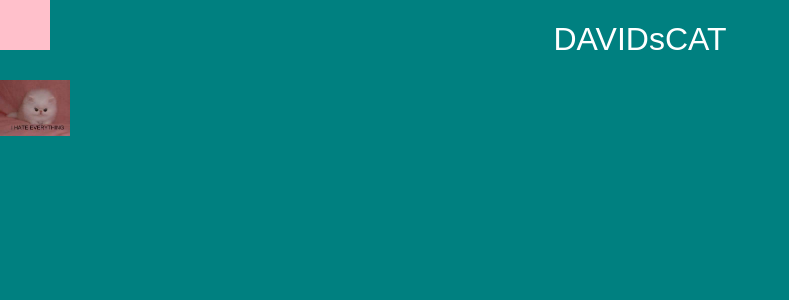
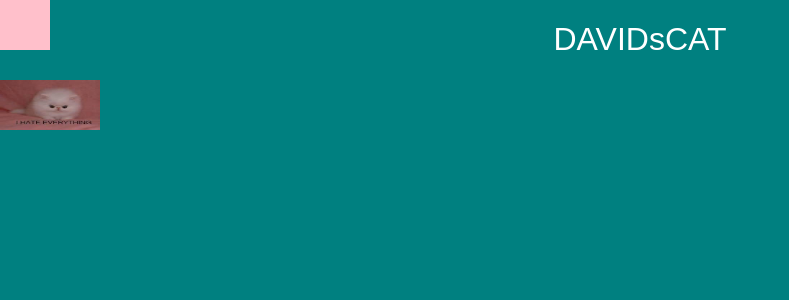
Before and after one commit to kimyouree/davidsCat, a React (Create React App) app: page / in a window 1280 px wide. Shown: the top 300 px of the page, without its empty margins (0-789 px from the left). Built offline with nearby package versions, Linux system fonts and the light colour scheme.

Commit message:
added variable div sizes

```diff
--- a/src/App.js
+++ b/src/App.js
@@ -7,6 +7,10 @@ import CatObject from './CatObject';
 // set inital velocity and acceleration
 const initialVel = 3;
 const acceleration = 1;
+const catW = 100;
+const catH = 50;
+const mouseW = 50;
+const mouseH = 50;
 
 class App extends Component {
   constructor(){
@@ -30,7 +34,8 @@ class App extends Component {
     this.accelerate = this.accelerate.bind(this);
     this.checkWallCollision = this.checkWallCollision.bind(this);
  }
- // this are the mouse/cursor coordinates
+
+ // get the mouse/cursor coordinates
 getMousePos(e){
     this.setState({
       mousePos: {
@@ -118,16 +123,20 @@ accelerate(){
   })
 }
 
+// end the game
+// endGame(){
+//      const catX = this.state.catPos.x,
+//           catY = this.state.catPos.y,
+
+//      if((||) && (||))
+// }
 
   render() {
     return (
       <div className="App">
         <h1 className="title">DAVIDsCAT</h1>
-        <MouseObject/>
-        <CatObject/>
-
-
-
+        <MouseObject mouseW={mouseW} mouseH={mouseH}/>
+        <CatObject catW={catW} catH={catH}/>
       </div>
     );
   }
--- a/src/CatObject.js
+++ b/src/CatObject.js
@@ -6,7 +6,7 @@ class CatObject extends React.Component{
         return(
 
                 <div className="absolute" id="cat-object">
-                    <img className="cathead--size" src="/cathead.jpeg"/>
+                    <img width={this.props.catW + 'px'} height={this.props.catH + 'px'} src="/cathead.jpeg"/>
                 </div>
 
         )
--- a/src/MouseObject.css
+++ b/src/MouseObject.css
@@ -1,8 +1,3 @@
-.mouse--size{
-    height: 50px;
-    width: 50px;
-}
-
 .mouse--color{
     background-color: pink;
 }
--- a/src/MouseObject.js
+++ b/src/MouseObject.js
@@ -3,10 +3,12 @@ import './MouseObject.css';
 
 class MouseObject extends React.Component{
     render(){
+         const style = {
+              width: this.props.mouseW,
+              height: this.props.mouseH,
+         }
         return(
-
-                <div className="mouse--size mouse--color absolute" id="mouse-object"></div>
-
+               <div className="mouse--color absolute" style={style} id="mouse-object"></div>
         )
     }
 }
```
Also changed, not shown: 1 other file (tests, documents, lock files or other folders).
